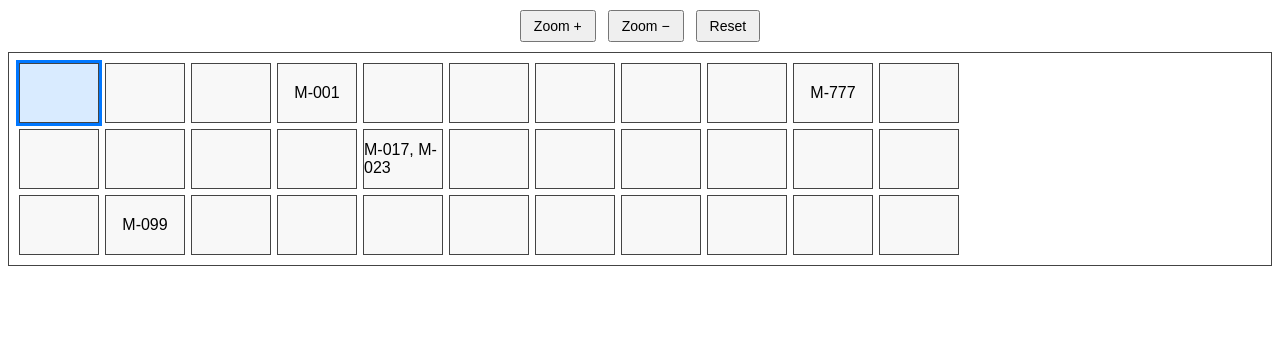
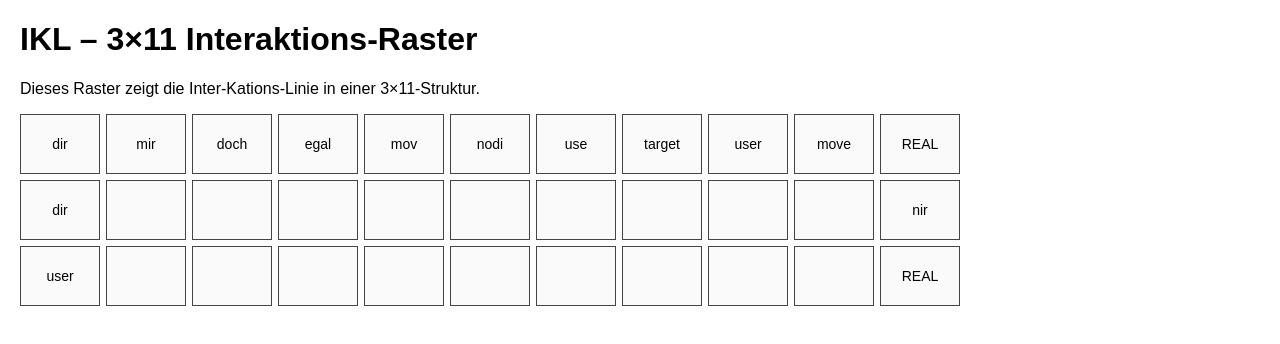
Before and after one commit to iki1uc/IKL, a plain HTML site: page time_3x11_scroll_zoom.html in a window 1280 px wide. Drawn offline with Linux system fonts and the light colour scheme.

Commit message:
Update time_3x11_scroll_zoom.html

```diff
--- a/time_3x11_scroll_zoom.html
+++ b/time_3x11_scroll_zoom.html
@@ -2,35 +2,10 @@
 <html lang="de">
 <head>
 <meta charset="UTF-8">
-<title>TIME 3×11 Scroll + Zoom + Move</title>
+<title>IKL – 3×11 Interaktions‑Raster</title>
 
 <style>
-  .toolbar {
-    width: 100%;
-    text-align: center;
-    margin: 10px 0;
-  }
-
-  .toolbar button {
-    padding: 6px 12px;
-    margin: 0 4px;
-    font-size: 14px;
-  }
-
-  .scroll-container {
-    width: 100%;
-    overflow-x: auto;
-    border: 1px solid #444;
-    padding: 10px;
-    box-sizing: border-box;
-    touch-action: pan-x pan-y;
-  }
-
-  .zoom-wrapper {
-    transform-origin: top left;
-    transition: transform 0.2s ease;
-  }
-
+  body { font-family: Arial; margin: 20px; }
   .grid {
     display: grid;
     grid-template-columns: repeat(11, 80px);
@@ -38,67 +13,50 @@
     gap: 6px;
     width: max-content;
   }
-
   .cell {
     border: 1px solid #444;
     display: flex;
     justify-content: center;
     align-items: center;
-    font-family: sans-serif;
-    background: #f8f8f8;
-    user-select: none;
-  }
-
-  .cell.active {
-    outline: 3px solid #0077ff;
-    background: rgba(0,120,255,0.15);
+    background: #fafafa;
+    font-size: 14px;
   }
 </style>
 </head>
 
 <body>
 
-<div class="toolbar">
-  <button id="zoomIn">Zoom +</button>
-  <button id="zoomOut">Zoom −</button>
-  <button id="zoomReset">Reset</button>
-</div>
+<h1>IKL – 3×11 Interaktions‑Raster</h1>
+<p>Dieses Raster zeigt die Inter‑Kations‑Linie in einer 3×11‑Struktur.</p>
 
-<div class="scroll-container">
-  <div id="zoomWrapper" class="zoom-wrapper">
-    <div id="grid" class="grid"></div>
-  </div>
-</div>
+<div class="grid" id="grid"></div>
 
 <script>
 // ------------------------------------------------------
-// Zoom
+// IKL – 3×11 Mapping
 // ------------------------------------------------------
-let zoom = 1;
 
-function applyZoom(){
-  document.getElementById("zoomWrapper").style.transform = `scale(${zoom})`;
-}
+const IKL_MAP = [
+  { pos:[1,1], ref:"dir" },
+  { pos:[1,2], ref:"mir" },
+  { pos:[1,3], ref:"doch" },
+  { pos:[1,4], ref:"egal" },
+  { pos:[1,5], ref:"mov" },
+  { pos:[1,6], ref:"nodi" },
+  { pos:[1,7], ref:"use" },
+  { pos:[1,8], ref:"target" },
+  { pos:[1,9], ref:"user" },
+  { pos:[1,10], ref:"move" },
+  { pos:[1,11], ref:"REAL" },
 
-document.getElementById("zoomIn").onclick = () => {
-  zoom = Math.min(zoom + 0.1, 3);
-  applyZoom();
-};
+  { pos:[2,1], ref:"dir" },
+  { pos:[2,11], ref:"nir" },
 
-document.getElementById("zoomOut").onclick = () => {
-  zoom = Math.max(zoom - 0.1, 0.3);
-  applyZoom();
-};
+  { pos:[3,1], ref:"user" },
+  { pos:[3,11], ref:"REAL" }
+];
 
-document.getElementById("zoomReset").onclick = () => {
-  zoom = 1;
-  applyZoom();
-};
-
-// ------------------------------------------------------
-// Grid Renderer
-// ------------------------------------------------------
-function render3x11(mask){
+function renderIKL(){
   const grid = document.getElementById("grid");
   grid.innerHTML = "";
 
@@ -106,95 +64,16 @@ function render3x11(mask){
     for(let c=1; c<=11; c++){
       const cell = document.createElement("div");
       cell.className = "cell";
-      cell.id = `cell-${r}-${c}`;
 
-      const hit = mask.find(s => s.pos[0] === r && s.pos[1] === c);
-
-      if(hit){
-        if(hit.refs) cell.textContent = hit.refs.join(", ");
-        else cell.textContent = hit.ref || "";
-      }
+      const hit = IKL_MAP.find(s => s.pos[0] === r && s.pos[1] === c);
+      cell.textContent = hit ? hit.ref : "";
 
       grid.appendChild(cell);
     }
   }
 }
 
-// ------------------------------------------------------
-// Beispielmaske
-// ------------------------------------------------------
-const timeExample = [
-  { pos:[1,4], refs:["M-001"] },
-  { pos:[2,5], refs:["M-017","M-023"], phase:[0.2,0.7] },
-  { pos:[3,2], refs:["M-099"] },
-  { pos:[1,10], refs:["M-777"] }
-];
-
-const mask3x11 = timeExample.map(s => ({
-  pos: s.pos,
-  refs: s.refs || (s.ref ? [s.ref] : ["?"]),
-  phase: s.phase || null
-}));
-
-render3x11(mask3x11);
-
-// ------------------------------------------------------
-// Movement Engine (Auto-Move + Wrap-Around)
-// ------------------------------------------------------
-let active = { r: 1, c: 1 };
-
-function highlightActive(){
-  document.querySelectorAll(".cell").forEach(c => c.classList.remove("active"));
-  const el = document.getElementById(`cell-${active.r}-${active.c}`);
-  if(el) el.classList.add("active");
-}
-
-function move(dir){
-  const rows = 3;
-  const cols = 11;
-
-  if(dir === "left")  active.c = (active.c - 1 + cols) % cols || cols;
-  if(dir === "right") active.c = (active.c % cols) + 1;
-  if(dir === "up")    active.r = (active.r - 1 + rows) % rows || rows;
-  if(dir === "down")  active.r = (active.r % rows) + 1;
-
-  highlightActive();
-}
-
-highlightActive();
-
-// ------------------------------------------------------
-// Keyboard Movement
-// ------------------------------------------------------
-document.addEventListener("keydown", e => {
-  if(e.key === "ArrowLeft")  move("left");
-  if(e.key === "ArrowRight") move("right");
-  if(e.key === "ArrowUp")    move("up");
-  if(e.key === "ArrowDown")  move("down");
-});
-
-// ------------------------------------------------------
-// Touch Swipe Movement
-// ------------------------------------------------------
-let startX = 0, startY = 0;
-
-grid.addEventListener("touchstart", e => {
-  startX = e.touches[0].clientX;
-  startY = e.touches[0].clientY;
-});
-
-grid.addEventListener("touchend", e => {
-  const dx = e.changedTouches[0].clientX - startX;
-  const dy = e.changedTouches[0].clientY - startY;
-
-  if(Math.abs(dx) > Math.abs(dy)){
-    if(dx > 20) move("right");
-    if(dx < -20) move("left");
-  } else {
-    if(dy > 20) move("down");
-    if(dy < -20) move("up");
-  }
-});
+renderIKL();
 </script>
 
 </body>
```
